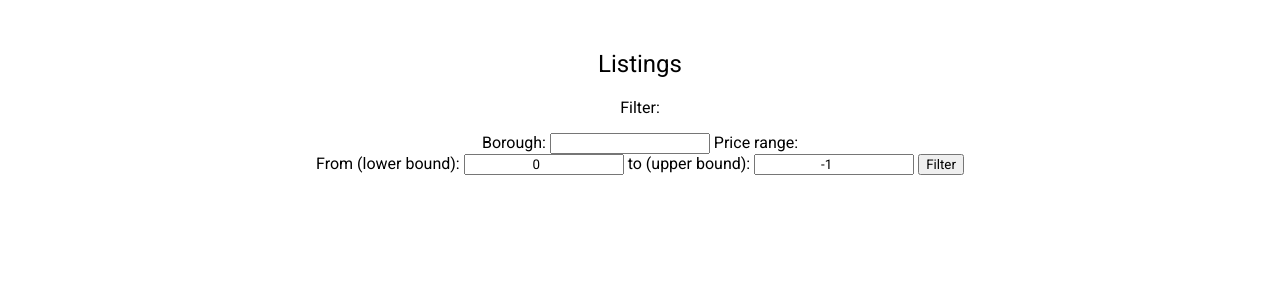
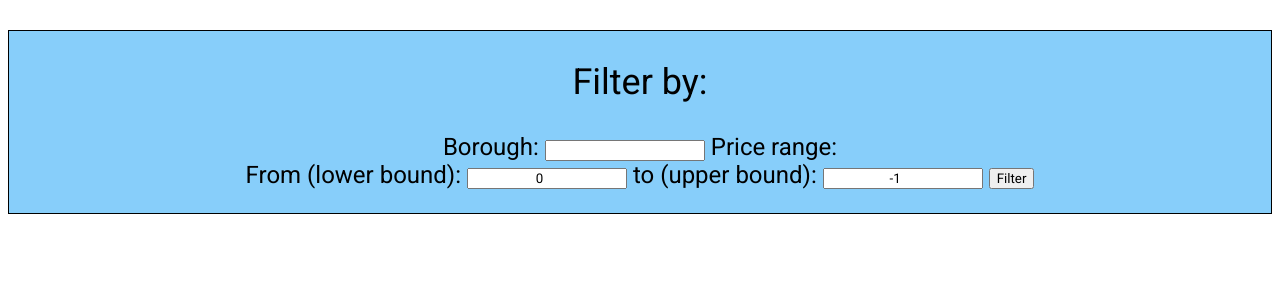
Before and after one commit to software-students-fall2022/final-project-project5-team4, a Flask app: page /filter in a window 1280 px wide. Shown: the part 221-521 px from the top of the page. Run offline with Flask 2, Linux system fonts and the light colour scheme; parts of the project's set-up code (start-up, migrations or seed data) failed here and were passed over.

Commit message:
added filter div and css

```diff
--- a/web-app/static/style.css
+++ b/web-app/static/style.css
@@ -60,3 +60,9 @@ footer {
 nav{
   margin: 0 2rem 2rem 2rem;
 }
+
+.filter {
+  border: 1px solid black;
+  font-size: 24px;
+  background-color: lightskyblue;
+}
--- a/web-app/templates/filter.html
+++ b/web-app/templates/filter.html
@@ -1,8 +1,9 @@
 {% extends 'base.html' %}
 
 {% block container %}
-<h2>Listings</h2>
-<p>Filter:
+<div class="filter">
+<h2>Filter by:</h2>
+<p>
     <form method="POST" action="{{ url_for('filter_basic')}}">
         <label for="fborough">Borough:</label>
         <input type="text" id="fborough" name="fborough" />
@@ -13,4 +14,5 @@
         <input type="number" id="fupper" name="fupper" value="-1" step="0.01" />
     <input type="submit" name="filter-btn" value="Filter" /></form>
 </p>
+</div>
 {% endblock %}
```
